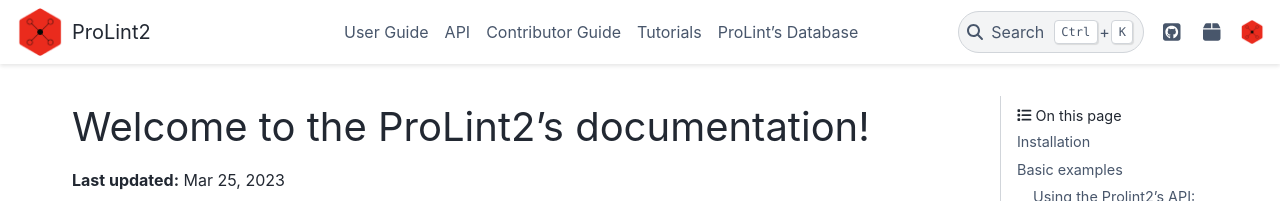
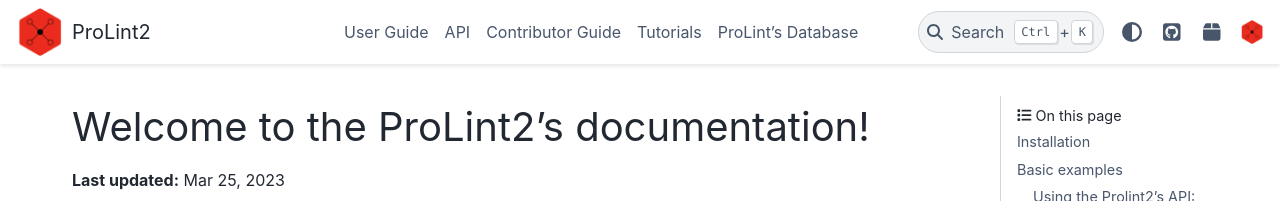
Before and after one commit to ProLint/prolint2, a Sphinx documentation site: the page built from docs/index.rst, in a window 1280 px wide. Shown: the top 201 px of the page. Built offline with Sphinx 7.4.7 and the PyData theme 0.15.4, drawn with Linux system fonts in a browser that asks for light colours; the version number could not be read and is left out.

Commit message:
adding theme switcher in the doc

```diff
--- a/docs/conf.py
+++ b/docs/conf.py
@@ -139,8 +139,8 @@
     "navbar_align": "content",  # [left, content, right] For testing that the navbar items align properly
     "navbar_center": ["navbar-nav"],
     # "navbar_start": ["navbar-logo"],
-    # "navbar_end": ["theme-switcher", "navbar-icon-links"],
-    "navbar_end": ["navbar-icon-links.html"],
+    "navbar_end": ["theme-switcher", "navbar-icon-links"],
+    # "navbar_end": ["navbar-icon-links.html"],
     # "navbar_persistent": ["search-button"],
     # "primary_sidebar_end": ["custom-template.html", "sidebar-ethical-ads.html"],
     # "article_footer_items": ["prev-next.html", "test.html", "test.html"],
```
